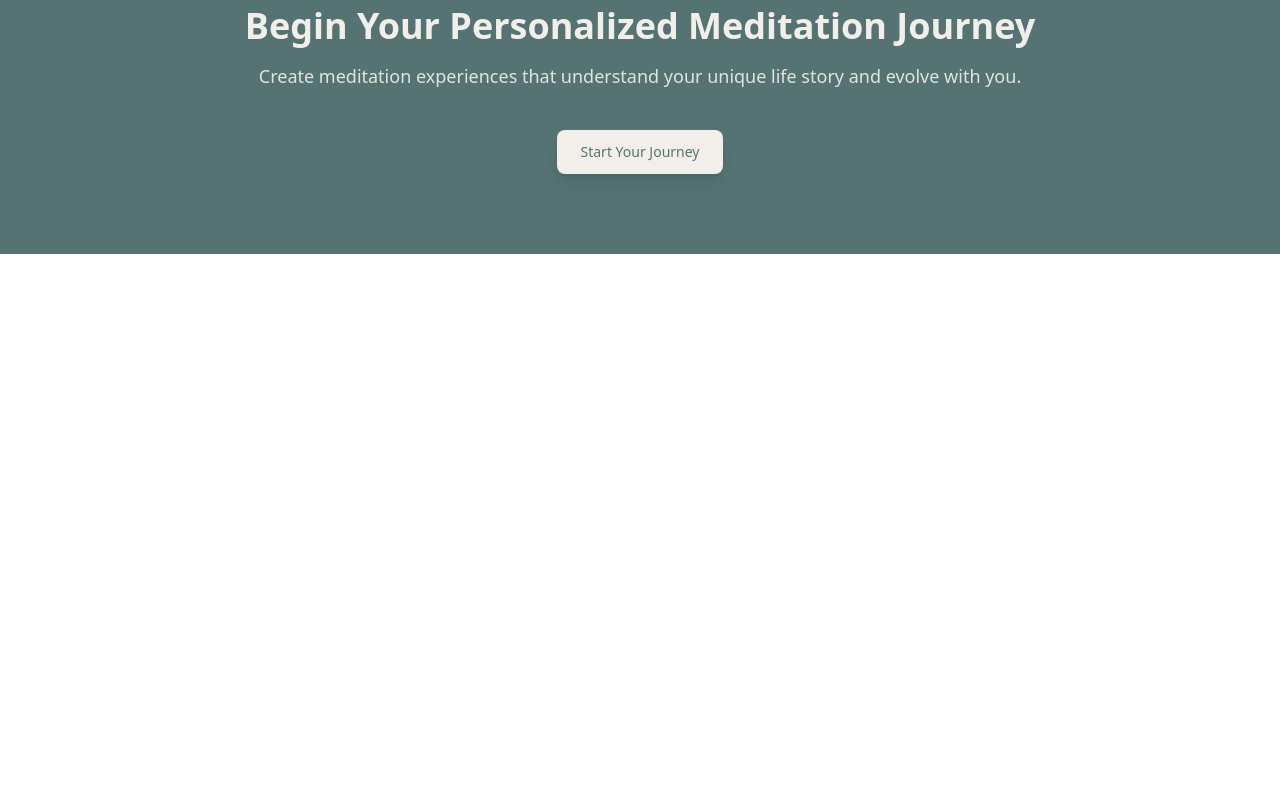
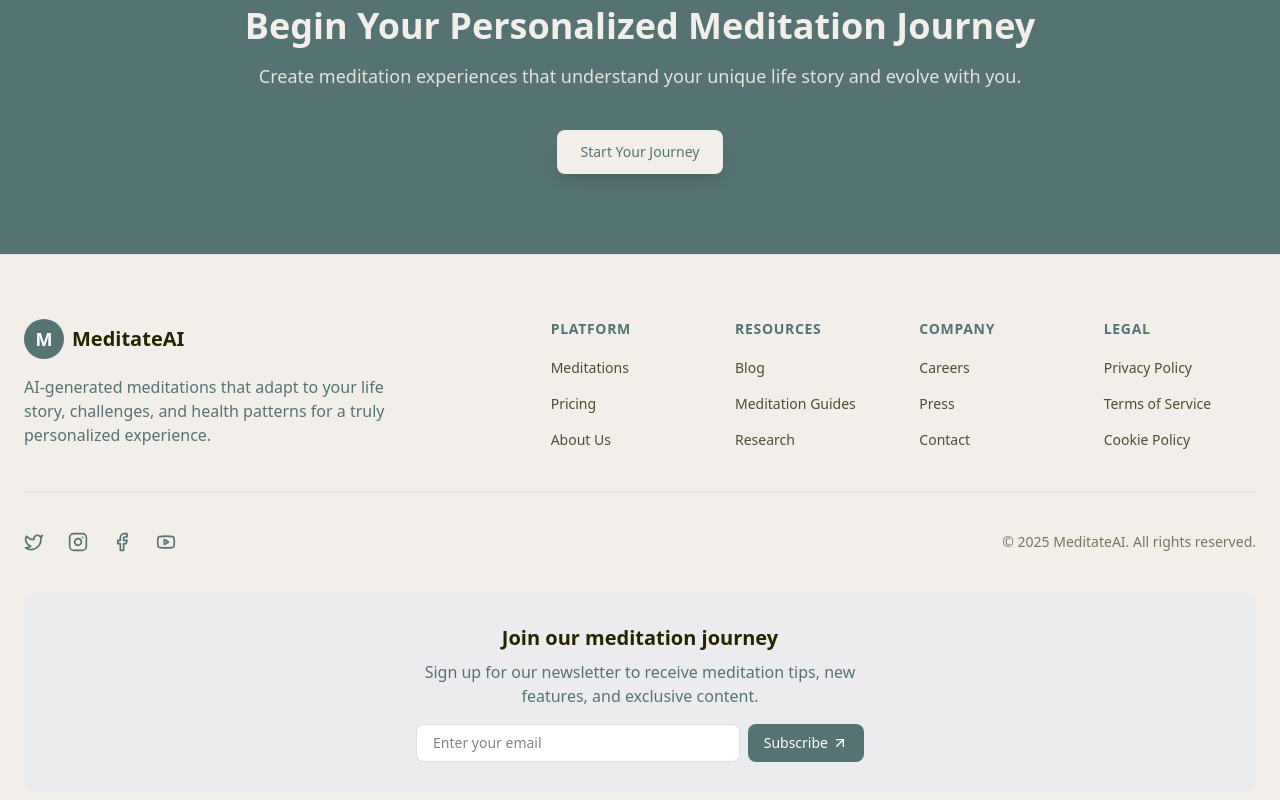
Before and after one commit to undertap/webapp-starter-1, a Next.js app in the folder apps/web/: page / in a window 1280 px wide. Shown: the part 3846-4646 px from the top of the page. Before the commit the page ends 4100 px from the top, so only its background shows below. Built offline with nearby package versions, Linux system fonts and the light colour scheme.

Commit message:
Added footer

```diff
--- a/apps/web/src/app/(marketing)/layout.tsx
+++ b/apps/web/src/app/(marketing)/layout.tsx
@@ -1,4 +1,5 @@
 import { Header } from "@/components/layout/header";
+import { Footer } from "@/components/layout/footer";
 import { cn } from "@/lib/utils";
 import { currentUser } from "@clerk/nextjs/server";
 
@@ -11,6 +12,7 @@ export default async function MarketingLayout({ children }: MarketingLayoutProps
     <div className={cn("relative flex min-h-screen flex-col")}>
       <Header />
       <main className="flex-1">{children}</main>
+      <Footer />
     </div>
   );
 }
--- /dev/null
+++ b/apps/web/src/components/layout/footer.tsx
@@ -0,0 +1,161 @@
+import Link from "next/link";
+import Image from "next/image";
+import { ArrowUpRight, Facebook, Instagram, Twitter, Youtube } from "lucide-react";
+import { cn } from "@/lib/utils";
+
+export function Footer() {
+  return (
+    <footer className="bg-[#f2efea] border-t border-[#557373]/10">
+      <div className="container mx-auto px-6 py-12 md:py-16">
+        {/* Top section with logo and links */}
+        <div className="grid grid-cols-1 gap-8 md:grid-cols-12">
+          {/* Logo and description */}
+          <div className="md:col-span-4 lg:col-span-5">
+            <div className="flex flex-col gap-4">
+              <Link href="/" className="flex items-center gap-2">
+                <div className="relative h-10 w-10 overflow-hidden rounded-full bg-[#557373]">
+                  <div className="absolute inset-0 flex items-center justify-center text-white font-bold text-lg">M</div>
+                </div>
+                <span className="text-xl font-bold text-[#272401]">MeditateAI</span>
+              </Link>
+              <p className="text-[#557373] max-w-sm">
+                AI-generated meditations that adapt to your life story, challenges, and health patterns for a truly personalized experience.
+              </p>
+            </div>
+          </div>
+
+          {/* Navigation links */}
+          <div className="grid grid-cols-2 gap-8 md:col-span-8 lg:col-span-7 lg:grid-cols-4">
+            <div>
+              <h3 className="text-sm font-semibold uppercase tracking-wider text-[#557373]">Platform</h3>
+              <ul className="mt-4 space-y-3">
+                <li>
+                  <Link href="/meditations" className="text-sm text-[#272401]/80 hover:text-[#557373] transition-colors">
+                    Meditations
+                  </Link>
+                </li>
+                <li>
+                  <Link href="/pricing" className="text-sm text-[#272401]/80 hover:text-[#557373] transition-colors">
+                    Pricing
+                  </Link>
+                </li>
+                <li>
+                  <Link href="/about" className="text-sm text-[#272401]/80 hover:text-[#557373] transition-colors">
+                    About Us
+                  </Link>
+                </li>
+              </ul>
+            </div>
+
+            <div>
+              <h3 className="text-sm font-semibold uppercase tracking-wider text-[#557373]">Resources</h3>
+              <ul className="mt-4 space-y-3">
+                <li>
+                  <Link href="/blog" className="text-sm text-[#272401]/80 hover:text-[#557373] transition-colors">
+                    Blog
+                  </Link>
+                </li>
+                <li>
+                  <Link href="/guides" className="text-sm text-[#272401]/80 hover:text-[#557373] transition-colors">
+                    Meditation Guides
+                  </Link>
+                </li>
+                <li>
+                  <Link href="/research" className="text-sm text-[#272401]/80 hover:text-[#557373] transition-colors">
+                    Research
+                  </Link>
+                </li>
+              </ul>
+            </div>
+
+            <div>
+              <h3 className="text-sm font-semibold uppercase tracking-wider text-[#557373]">Company</h3>
+              <ul className="mt-4 space-y-3">
+                <li>
+                  <Link href="/careers" className="text-sm text-[#272401]/80 hover:text-[#557373] transition-colors">
+                    Careers
+                  </Link>
+                </li>
+                <li>
+                  <Link href="/press" className="text-sm text-[#272401]/80 hover:text-[#557373] transition-colors">
+                    Press
+                  </Link>
+                </li>
+                <li>
+                  <Link href="/contact" className="text-sm text-[#272401]/80 hover:text-[#557373] transition-colors">
+                    Contact
+                  </Link>
+                </li>
+              </ul>
+            </div>
+
+            <div>
+              <h3 className="text-sm font-semibold uppercase tracking-wider text-[#557373]">Legal</h3>
+              <ul className="mt-4 space-y-3">
+                <li>
+                  <Link href="/privacy" className="text-sm text-[#272401]/80 hover:text-[#557373] transition-colors">
+                    Privacy Policy
+                  </Link>
+                </li>
+                <li>
+                  <Link href="/terms" className="text-sm text-[#272401]/80 hover:text-[#557373] transition-colors">
+                    Terms of Service
+                  </Link>
+                </li>
+                <li>
+                  <Link href="/cookies" className="text-sm text-[#272401]/80 hover:text-[#557373] transition-colors">
+                    Cookie Policy
+                  </Link>
+                </li>
+              </ul>
+            </div>
+          </div>
+        </div>
+
+        {/* Divider */}
+        <div className="my-10 h-px w-full bg-[#557373]/10" />
+
+        {/* Bottom section with social links and copyright */}
+        <div className="flex flex-col items-center justify-between gap-6 md:flex-row">
+          <div className="flex space-x-6">
+            <Link href="https://twitter.com" aria-label="Twitter" className="text-[#557373] hover:text-[#557373]/80 transition-colors">
+              <Twitter className="size-5" />
+            </Link>
+            <Link href="https://instagram.com" aria-label="Instagram" className="text-[#557373] hover:text-[#557373]/80 transition-colors">
+              <Instagram className="size-5" />
+            </Link>
+            <Link href="https://facebook.com" aria-label="Facebook" className="text-[#557373] hover:text-[#557373]/80 transition-colors">
+              <Facebook className="size-5" />
+            </Link>
+            <Link href="https://youtube.com" aria-label="YouTube" className="text-[#557373] hover:text-[#557373]/80 transition-colors">
+              <Youtube className="size-5" />
+            </Link>
+          </div>
+          <p className="text-sm text-[#272401]/60">
+            &copy; {new Date().getFullYear()} MeditateAI. All rights reserved.
+          </p>
+        </div>
+
+        {/* Newsletter subscription */}
+        <div className="mt-10 rounded-xl bg-[#dfe5f3]/30 p-6 md:p-8">
+          <div className="flex flex-col items-center text-center">
+            <h3 className="text-xl font-semibold text-[#272401]">Join our meditation journey</h3>
+            <p className="mt-2 max-w-md text-[#557373]">
+              Sign up for our newsletter to receive meditation tips, new features, and exclusive content.
+            </p>
+            <div className="mt-4 flex w-full max-w-md flex-col gap-2 sm:flex-row">
+              <input
+                type="email"
+                placeholder="Enter your email"
+                className="flex-1 rounded-md border border-[#557373]/20 bg-white px-4 py-2 text-sm focus:border-[#557373] focus:outline-none"
+              />
+              <button className="rounded-md bg-[#557373] px-4 py-2 text-sm font-medium text-white hover:bg-[#557373]/90 transition-colors whitespace-nowrap flex items-center">
+                Subscribe <ArrowUpRight className="ml-1 size-4" />
+              </button>
+            </div>
+          </div>
+        </div>
+      </div>
+    </footer>
+  );
+}
```
